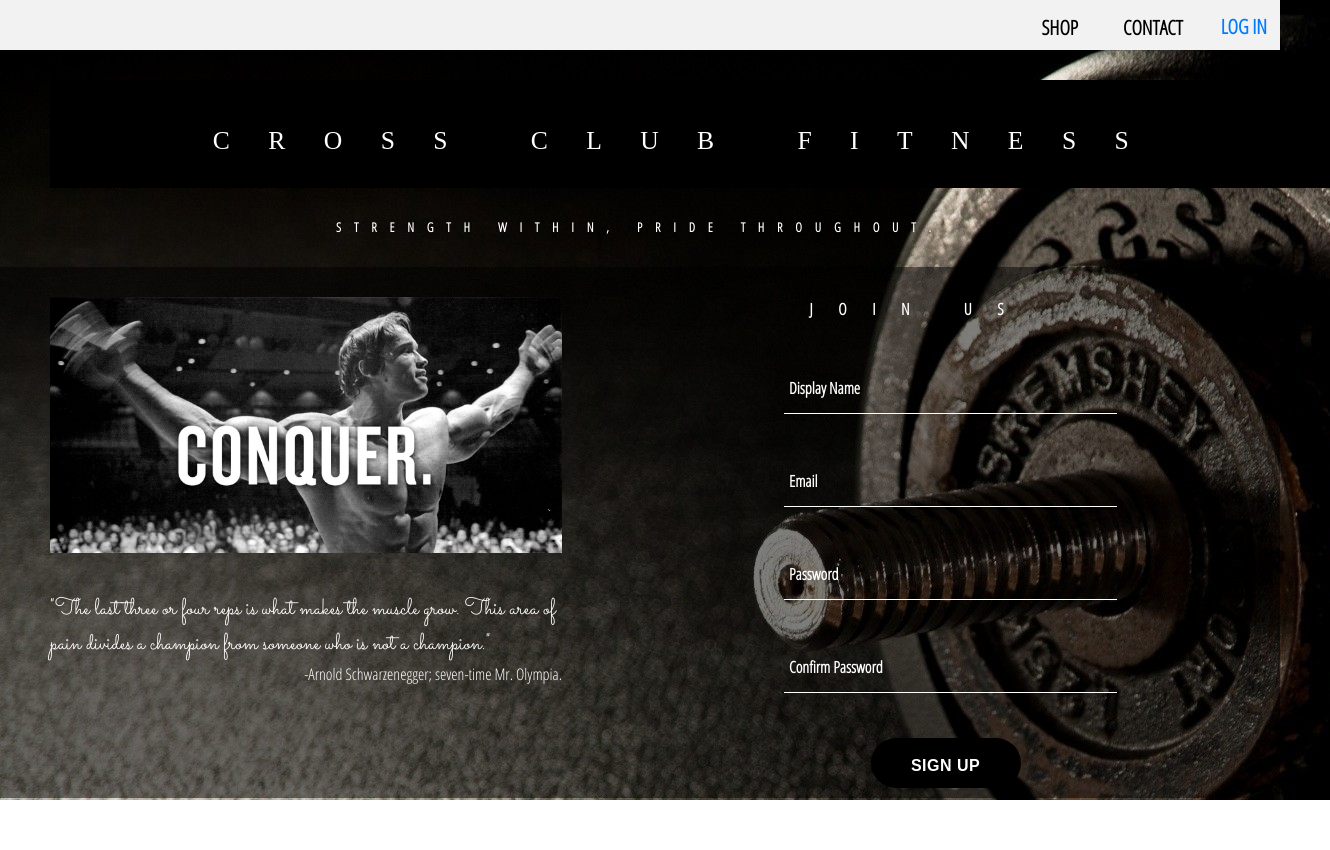
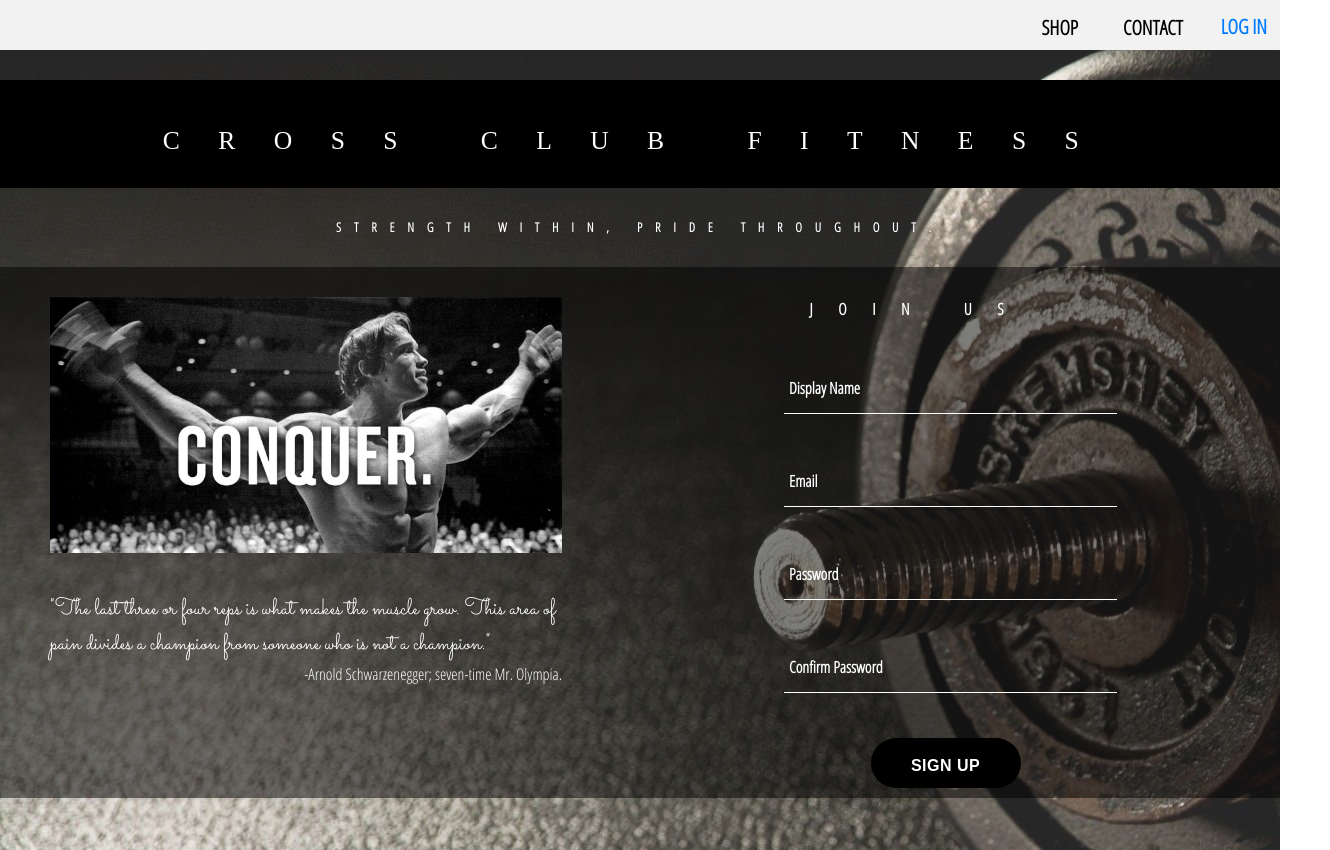
Before and after one commit to yashraj021/gymDatabase, a React (Create React App) app: page / in a window 1280 px wide. Shown: the whole page, 1330 px wide, since content can reach past the window. Before the commit the page ends 800 px from the top, so only its background shows below. Built offline with nearby package versions, Linux system fonts and the light colour scheme; a web font is replaced by a local one.

Commit message:
Log Out feature redirect back to Sign Up page.

```diff
--- a/src/App.js
+++ b/src/App.js
@@ -27,6 +27,9 @@ class App extends React.Component {
     if (this.state.Login) {
       return <Redirect to='/home' />
     }
+    else{
+      return <Redirect to='/' />
+    }
   }
 
 
--- a/src/pages/HomePage/HomePage.jsx
+++ b/src/pages/HomePage/HomePage.jsx
@@ -34,7 +34,7 @@ class HomePage extends React.Component{
 
     render() {
     return (
-    <div className = "homepage">
+    <div className = "homepage" >
         <div className = "title">
             CROSS CLUB FITNESS
         </div>
--- a/src/pages/HomePage/HomePage.scss
+++ b/src/pages/HomePage/HomePage.scss
@@ -1,8 +1,17 @@
 .homepage {
+
+  height: 100%;
+    position: absolute;
+    left: 0;
+    width: 100%;
+    overflow: hidden;
+    background-color: rgba(255, 255, 255, 0.150);
+
     .title {
+      width: 100%;
       display: flex;
-      flex-direction: row;
-      width: 100%;
+      margin-top: 30px;
+      margin-bottom: 30px;
       color: white;
       justify-content: center;
       padding-bottom: 2vw;
@@ -10,7 +19,7 @@
       padding-top: 40px;
       font-size: 2vw;
       background-color: black;
-      margin: 30px 50px 30px 50px;
+      margin-right: 900px;
       font-family: 'Saira Stencil One', cursive;
       letter-spacing: 3vw;
 
--- a/src/pages/user-data.page/user-data.page.jsx
+++ b/src/pages/user-data.page/user-data.page.jsx
@@ -1,8 +1,9 @@
 import React from 'react';
+import './user-data.style.scss'
 
 
 const UserData = () => (
-    <div>Hello</div>
+    <div className = "user-data"></div>
 );
 
 export default UserData;
--- /dev/null
+++ b/src/pages/user-data.page/user-data.style.scss
@@ -0,0 +1,9 @@
+.user-data{
+
+    height: 100%;
+    position: absolute;
+    left: 0;
+    width: 100%;
+    overflow: hidden;
+    background-color: rgba(255, 255, 255, 0.150);
+}
```
